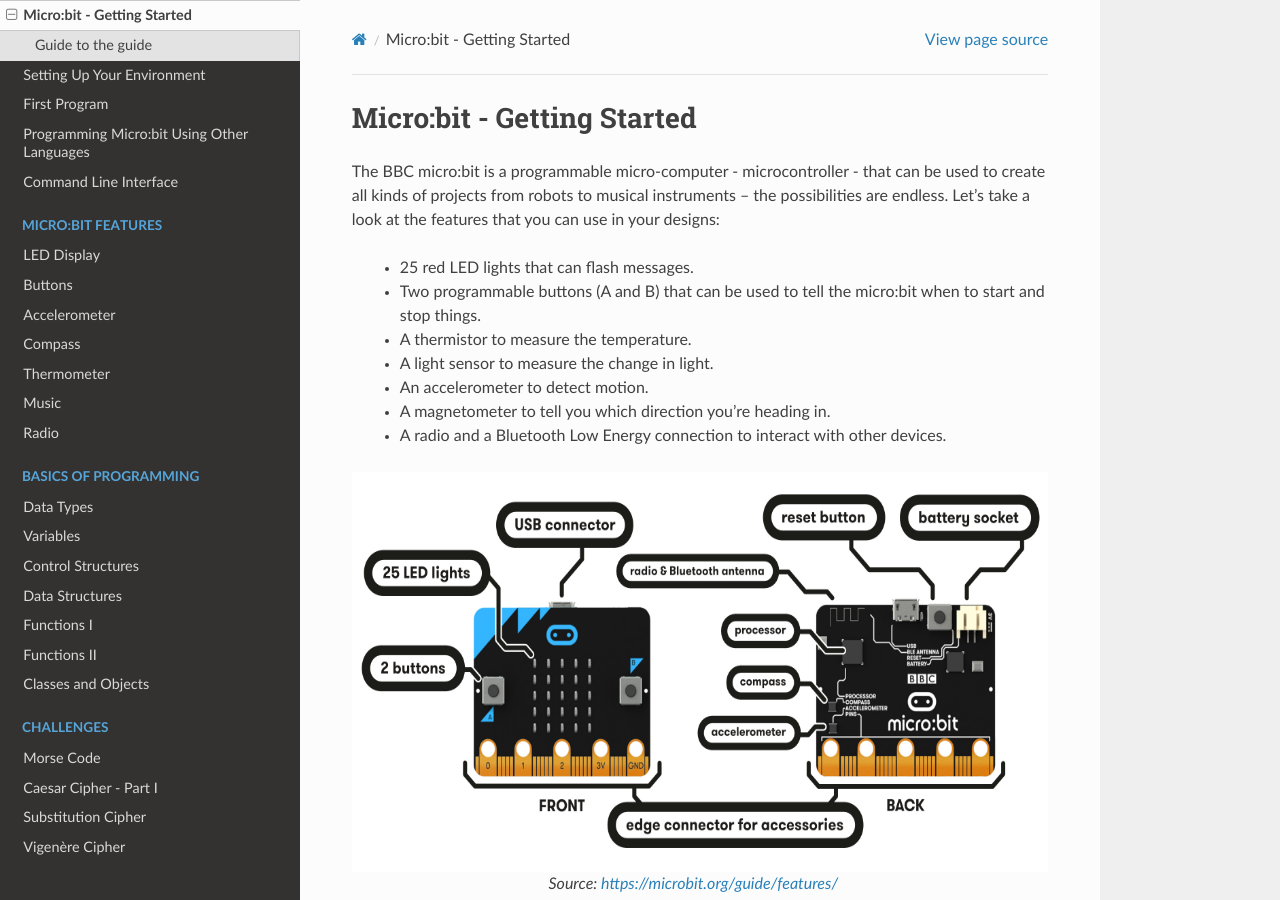
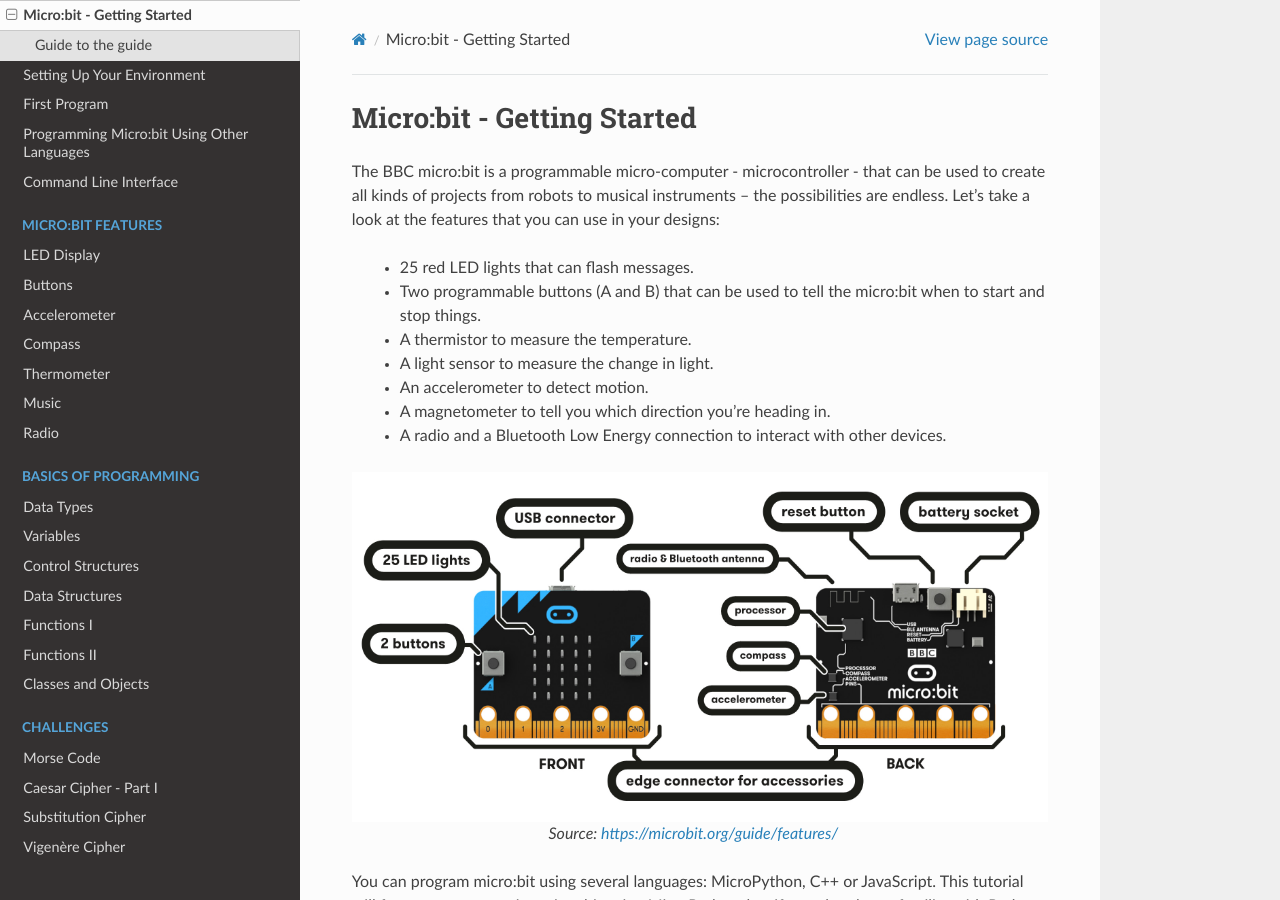
Before and after one commit to rharbird/microbit-challenges, a Sphinx documentation site: the page built from docs/source/introduction/getting_started.rst, in a window 1280 px wide and 900 px high. Built offline with Sphinx 7.4.7 and the Read the Docs theme 2.0.0, drawn with Linux system fonts in a browser that asks for light colours.

Commit message:
Resize and align images

```diff
--- a/docs/source/introduction/getting_started.rst
+++ b/docs/source/introduction/getting_started.rst
@@ -14,7 +14,7 @@ the possibilities are endless. Let's take a look at the features that you can us
  * A radio and a Bluetooth Low Energy connection to interact with other devices.
 
 .. figure:: assets/microbit-hardware-access.jpg
-   :scale: 40%
+   :scale: 35%
    :align: center
 
    Source: https://microbit.org/guide/features/
--- a/docs/source/tutorials/buttons.rst
+++ b/docs/source/tutorials/buttons.rst
@@ -7,7 +7,7 @@ Buttons
 The micro:bit has two buttons: labelled ``A`` and ``B``.
 
 .. image:: assets/buttons.png
-   :scale: 30 %
+   :scale: 40 %
    :align: center
 
 You can use the buttons to get input from the user. Perhaps you'd like to start or stop your program with a button press
```
